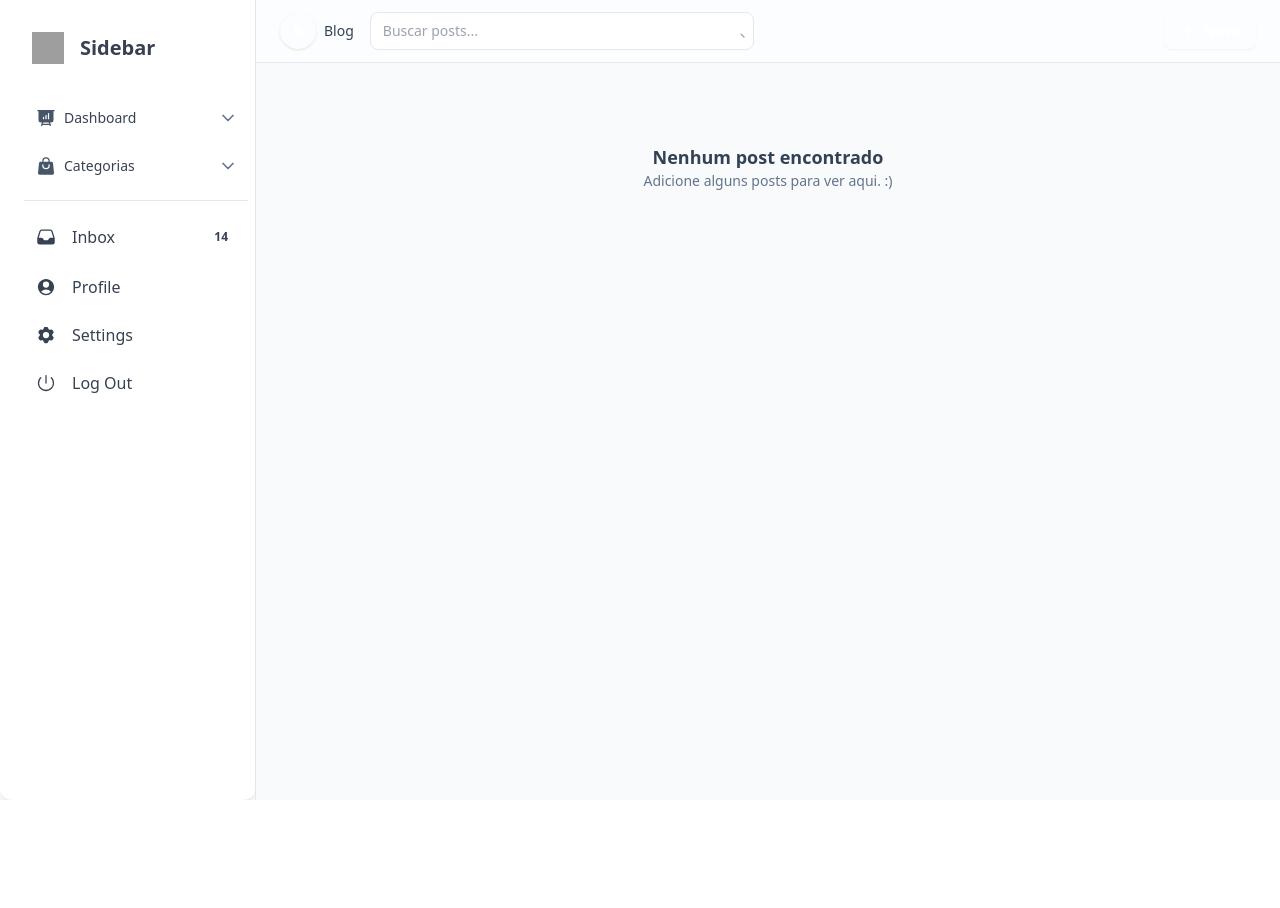
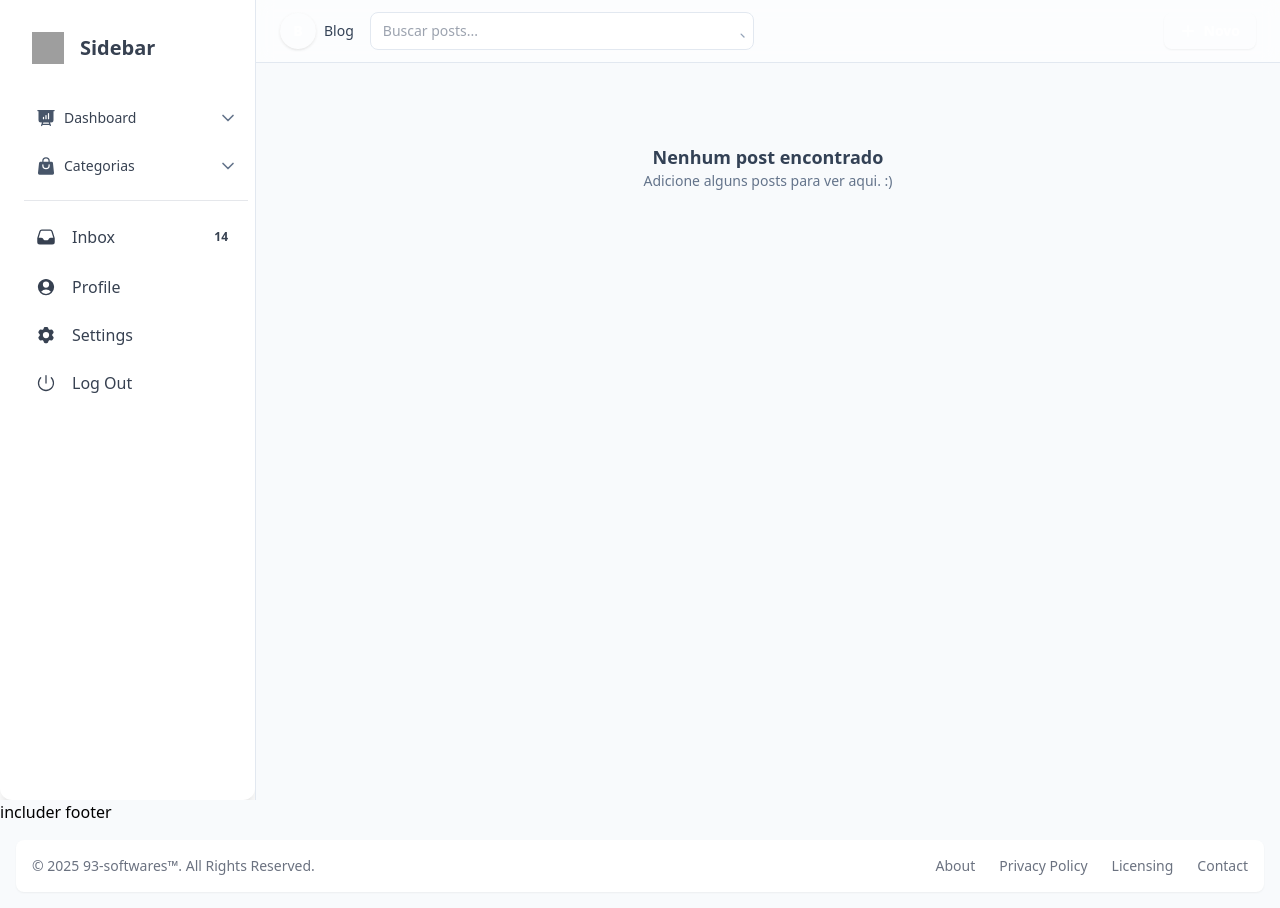
Before and after one commit to FelipeGa6riel/sales_blog, a Django app: page / in a window 1280 px wide. Before the commit the page ends 800 px from the top, so only its background shows below. Run offline with Django 5.2, Linux system fonts and the light colour scheme; data that the repository does not hold is empty; some libraries are stand-ins or nearby versions; grey boxes are pictures that could not be loaded.

Commit message:
Add footer and colorfield

```diff
--- a/blog/models.py
+++ b/blog/models.py
@@ -1,5 +1,6 @@
 from django.db import models
 from django.conf import settings
+from colorfield.fields import ColorField
 
 class Profile(models.Model):
     user = models.OneToOneField(settings.AUTH_USER_MODEL, on_delete=models.PROTECT)
@@ -34,6 +35,7 @@ class Category(models.Model):
     is_deleted = models.BooleanField(default=False)
     is_published = models.BooleanField(default=False)
     is_active = models.BooleanField(default=True)
+    color = ColorField(default="#FF0000")
 
     def __str__(self):
         return self.name
--- /dev/null
+++ b/blog/templates/footer.html
@@ -0,0 +1,22 @@
+
+
+<footer class="bg-white rounded-lg shadow-sm m-4 dark:bg-white-800">
+    <div class="w-full mx-auto max-w-screen-xl p-4 md:flex md:items-center md:justify-between">
+      <span class="text-sm text-gray-500 sm:text-center dark:text-gray-400">© 2025 <a href="https://flowbite.com/" class="hover:underline">93-softwares™</a>. All Rights Reserved.
+    </span>
+    <ul class="flex flex-wrap items-center mt-3 text-sm font-medium text-gray-500 dark:text-gray-400 sm:mt-0">
+        <li>
+            <a href="#" class="hover:underline me-4 md:me-6">About</a>
+        </li>
+        <li>
+            <a href="#" class="hover:underline me-4 md:me-6">Privacy Policy</a>
+        </li>
+        <li>
+            <a href="#" class="hover:underline me-4 md:me-6">Licensing</a>
+        </li>
+        <li>
+            <a href="#" class="hover:underline">Contact</a>
+        </li>
+    </ul>
+    </div>
+</footer>
--- a/blog/templates/index.html
+++ b/blog/templates/index.html
@@ -67,7 +67,7 @@
                                 <p class="mt-2 text-sm text-slate-500">{{ post.content|truncatechars:140 }}</p>
                                 <div class="mt-3 flex flex-wrap gap-2">
                                     {% if post.category %}
-                                        <span class="inline-flex items-center rounded-md bg-yellow-400/10 px-2 py-1 text-sm font-medium text-yellow-500 inset-ring inset-ring-yellow-400/20"><strong>{{ post.category.name }}</strong></span>
+                                        <span class="inline-flex items-center rounded-md bg-[{{post.category.color}}]/10 px-2 py-1 text-sm font-medium text-[{{post.category.color}}] ring-1 ring-[{{post.category.color}}]/20 ring-inset"><strong>{{ post.category.name }}</strong></span>
                                     {% endif %}
                                     {% if post.tags.all %}
                                         <div class="mt-1 flex flex-wrap gap-2">
@@ -111,6 +111,9 @@
             </div>
 
         </div>
-
+        <div>
+            includer footer
+            {% include "footer.html" %}
+        </div>
     </body>
 </html>
--- a/core/settings.py
+++ b/core/settings.py
@@ -39,6 +39,7 @@ INSTALLED_APPS = [
     "django.contrib.messages",
     "django.contrib.staticfiles",
     "blog.apps.BlogConfig",
+    "colorfield",
 ]
 
 MIDDLEWARE = [
--- a/pyproject.toml
+++ b/pyproject.toml
@@ -6,6 +6,7 @@ readme = "README.md"
 requires-python = ">=3.11"
 dependencies = [
     "django>=5.2.5",
+    "django-colorfield>=0.14.0",
     "django-stubs>=5.2.2",
     "djlint>=1.36.4",
     "pandas>=2.3.2",
```
Also changed, not shown: blog/migrations/0011_category_color.py (added), 1 other file.
